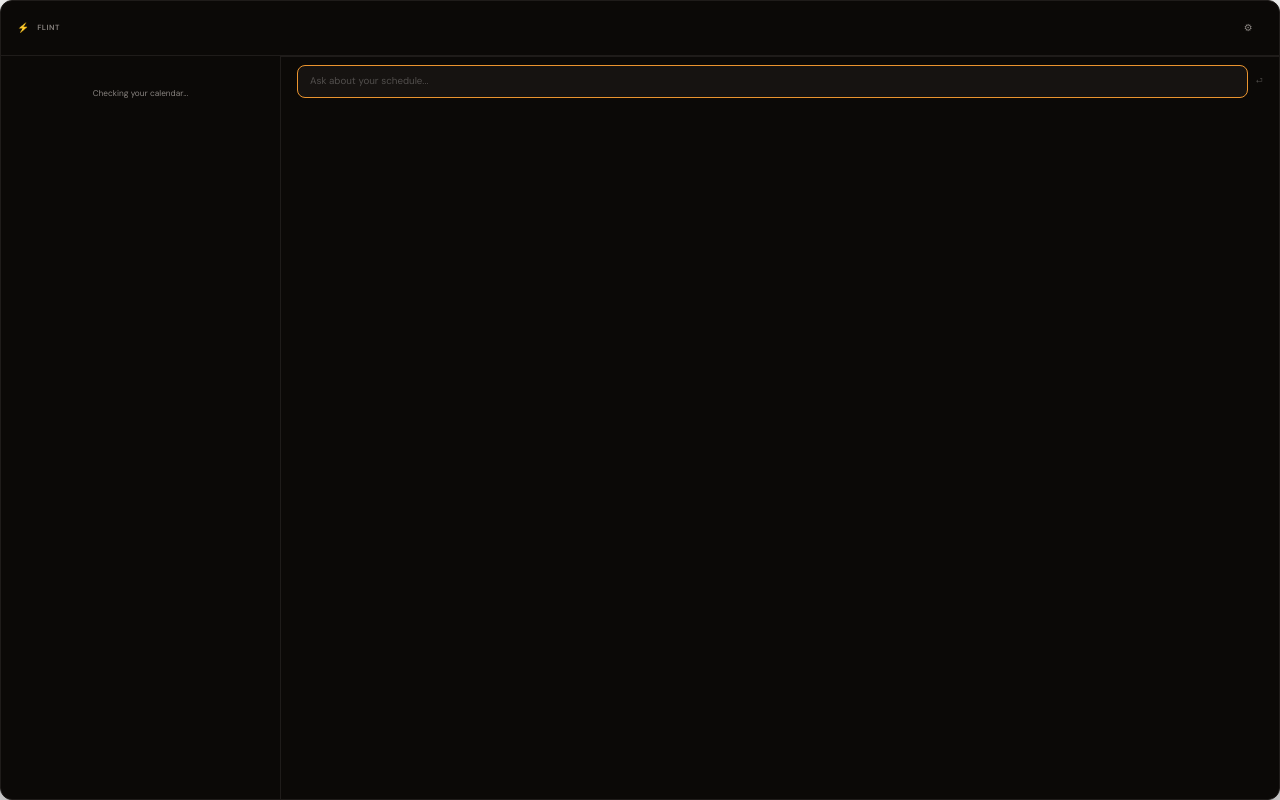
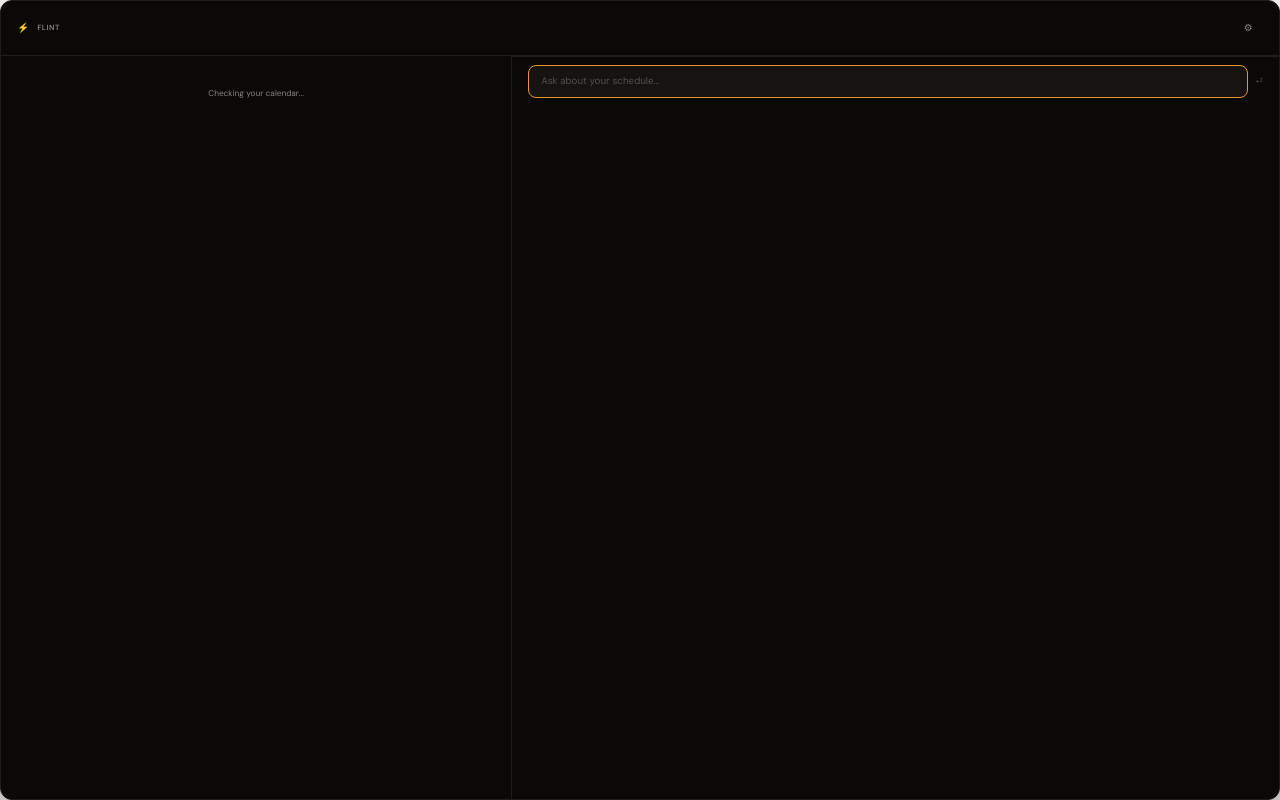
Before and after one commit to oribarilan/flint, a React (Vite) app in the folder src/renderer/: page / in a window 1280 px wide. Built offline with nearby package versions, Linux system fonts and the light colour scheme.

Commit message:
feat: left panel 40%, chat 60% of total width

```diff
--- a/src/renderer/src/App.module.css
+++ b/src/renderer/src/App.module.css
@@ -60,7 +60,7 @@
 }
 
 .splitLeft {
-  width: 280px;
+  width: 40%;
   flex-shrink: 0;
   border-right: 1px solid var(--border-subtle);
   overflow-y: auto;
```
